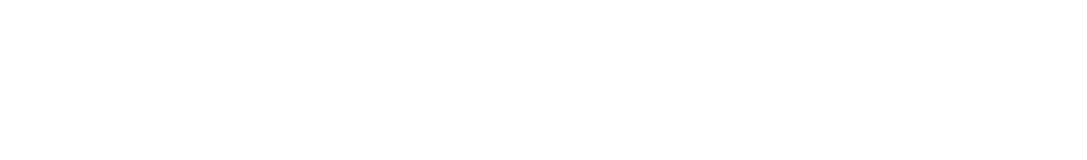
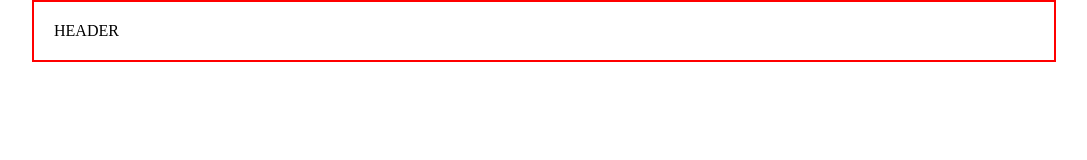
Before and after one commit to MattiaBologna/htmlcss-struttura-discord, a plain HTML site: page index.html in a window 1280 px wide. Shown: the whole page, without its empty margins (96-1183 px from the left). Drawn offline with Linux system fonts and the light colour scheme.

Commit message:
Add: container class and debug

```diff
--- a/css/style.css
+++ b/css/style.css
@@ -8,6 +8,7 @@
 
 img {
     max-width: 100%;
+    margin: 0 auto;
 }
 
 ol,
@@ -21,8 +22,16 @@ menu {
 /* STYLE */
 
 
-
+.container {
+    max-width: 1024px;
+    margin: 0 auto;
+}
 
 
 
 /* DEBUG */
+
+.debug .container {
+    border: 2px solid red;
+    padding: 20px;
+}
--- a/index.html
+++ b/index.html
@@ -6,10 +6,12 @@
     <title>Discord</title>
     <link rel="stylesheet" href="./css/style.css">
 </head>
-<body>
+<body class="debug">
 
 <header>
-
+    <section>
+        <div class="container">HEADER</div>
+    </section>
 </header>
 
 <main>
```
